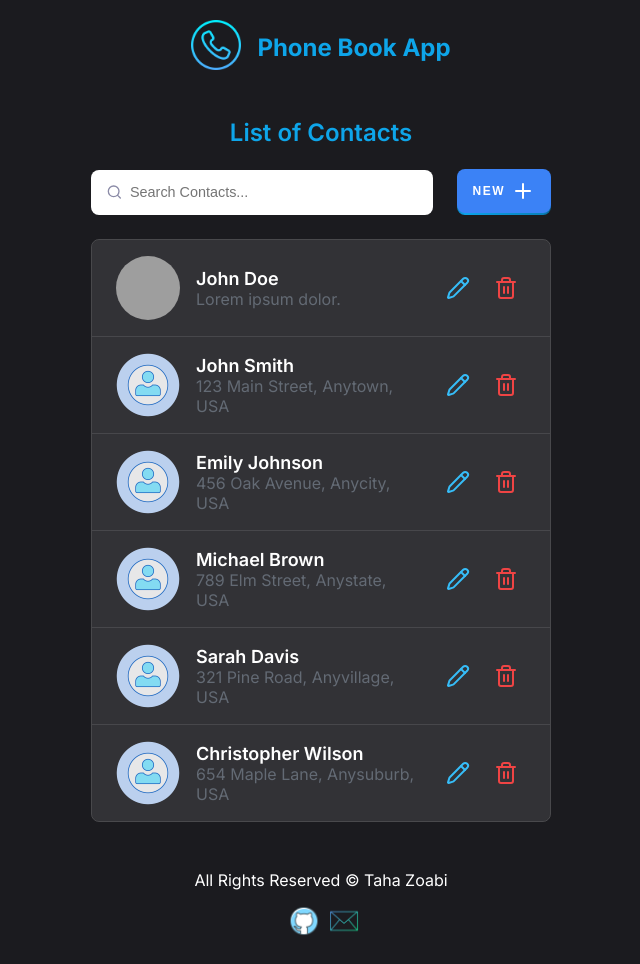
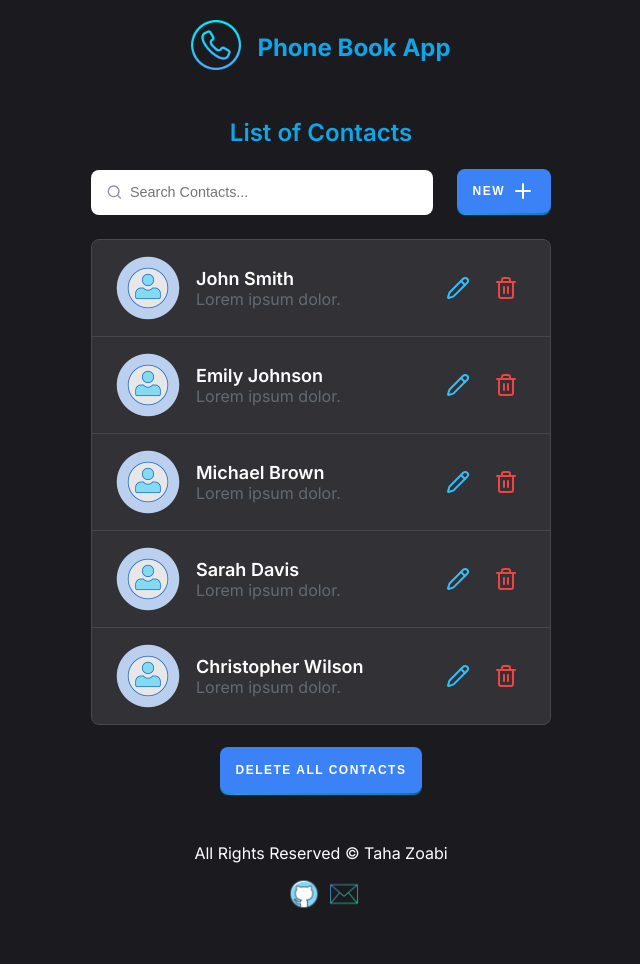
Before and after one commit to TahaZoabi/Phone-Book, a plain HTML site: page index.html in a window 1280 px wide. Shown: the whole page, without its empty margins (319-959 px from the left). After the commit the page ends 937 px from the top, so only its background shows below. Drawn offline with Linux system fonts and the light colour scheme; grey boxes are pictures that could not be loaded.

Commit message:
JS
some js functionality

```diff
--- a/CSS/modal.css
+++ b/CSS/modal.css
@@ -28,13 +28,13 @@ body {
   padding: 2rem;
 }
 
-.card {
+#form-container {
   width: clamp(320px, 40vw, 420px);
   border-width: 1px;
   border-color: rgba(219, 234, 254, 1);
   border-radius: 1rem;
   background-color: #2c2c2c;
-  padding: 5rem;
+  padding: 2rem;
 }
 
 .header {
--- a/CSS/style.css
+++ b/CSS/style.css
@@ -130,6 +130,10 @@ h3 {
   letter-spacing: 1.5px;
   font-size: 0.6rem;
   transform: translateY(-2px);
+}
+
+#delete-all .front {
+  padding: 1rem;
 }
 
 .front svg {
--- a/JS/script.js
+++ b/JS/script.js
@@ -1,6 +1,7 @@
 "use strict";
 
-// variables and buttons
+document.addEventListener("DOMContentLoaded", function () {
+  // Variables and buttons
   const showFormBtn = document.getElementById("showFormBtn");
   const hideFormBtn = document.querySelector(".cancelBtn");
   const contactForm = document.querySelector(".contact-modal");
@@ -10,55 +11,80 @@ const saveConfirmBtn = document.getElementById("saveBtn");
   const confirmForm = document.getElementById("confirm-popup");
   const cancelBtn = document.getElementById("confirm-cancelBtn");
   const confirmBtn = document.getElementById("confirm-confirmBtn");
+  const deleteAllBtn = document.getElementById("delete-all");
+
+  const nameInput = document.getElementById("name");
+  const phoneInput = document.getElementById("phone");
+  const addressInput = document.getElementById("address");
+  const emailInput = document.getElementById("email");
 
   const contactsList = document.querySelector(".phone-contact-list");
 
-const contact = {
-  Name: "",
-  PhoneNumber: "",
-  Address: "",
-  EmailAddress: "",
-};
-
-const contacts = [
+  // Initial contacts array
+  let contacts = [
     {
       Name: "John Smith",
-    PhoneNumber: "555 - 123 - 4567",
+      PhoneNumber: "555-123-4567",
       Address: "123 Main Street, Anytown, USA",
       Email: "john.smith@example.com",
     },
     {
       Name: "Emily Johnson",
-    PhoneNumber: "555 - 987 - 6543",
+      PhoneNumber: "555-987-6543",
       Address: "456 Oak Avenue, Anycity, USA",
       Email: "emily.johnson@example.com",
     },
     {
       Name: "Michael Brown",
-    PhoneNumber: "555 - 555 - 5555",
+      PhoneNumber: "555-555-5555",
       Address: "789 Elm Street, Anystate, USA",
-    Email: " michael.brown@example.com",
+      Email: "michael.brown@example.com",
     },
     {
       Name: "Sarah Davis",
-    PhoneNumber: "555 - 222 - 3333",
+      PhoneNumber: "555-222-3333",
       Address: "321 Pine Road, Anyvillage, USA",
       Email: "sarah.davis@example.com",
     },
     {
       Name: "Christopher Wilson",
-    PhoneNumber: "555 - 444 - 7777",
+      PhoneNumber: "555-444-7777",
       Address: "654 Maple Lane, Anysuburb, USA",
       Email: "christopher.wilson@example.com",
     },
   ];
 
-contacts.map((person, index) => {
-  // Create elements for userContact
+  // Function to add or update a contact
+  function addOrUpdateContact() {
+    const contact = {
+      Name: nameInput.value.trim(),
+      PhoneNumber: phoneInput.value.trim(),
+      Address: addressInput.value.trim(),
+      Email: emailInput.value.trim(),
+    };
+    contacts.push(contact);
+    refreshContactList(); // Update the UI
+  }
+
+  // Function to delete all contacts
+  function deleteAllContacts() {
+    contacts = [];
+    refreshContactList(); // Update the UI
+  }
+
+  // Event listener for delete all button
+  deleteAllBtn.addEventListener("click", function (event) {
+    event.preventDefault();
+    openConfirmModal();
+  });
+
+  // Refresh the contacts list UI
+  function refreshContactList() {
+    contactsList.innerHTML = ""; // Clear existing list
+    contacts.forEach((person) => {
       const userContact = document.createElement("div");
       userContact.classList.add("user-card");
 
-  // Create elements for userContact content
       const userPic = document.createElement("img");
       userPic.classList.add("user-pic");
       userPic.src = "./images/user.png"; // Placeholder image source
@@ -73,17 +99,14 @@ contacts.map((person, index) => {
 
       const userDescription = document.createElement("span");
       userDescription.classList.add("description");
-  userDescription.textContent = person.Address;
+      userDescription.textContent = "Lorem ipsum dolor.";
 
-  // Append content elements to userInfo
       userInfo.appendChild(userName);
       userInfo.appendChild(userDescription);
 
-  // Create elements for userContact actions
       const userActions = document.createElement("div");
       userActions.classList.add("status");
 
-  // Append edit button
       const editButton = document.createElement("div");
       editButton.classList.add("edit");
       editButton.innerHTML = `
@@ -95,7 +118,6 @@ contacts.map((person, index) => {
         openModal();
       });
 
-  // Append delete button
       const deleteButton = document.createElement("div");
       deleteButton.classList.add("delete");
       deleteButton.innerHTML = `
@@ -110,65 +132,56 @@ contacts.map((person, index) => {
         openConfirmModal();
       });
 
-  // Append action buttons to userActions
       userActions.appendChild(editButton);
       userActions.appendChild(deleteButton);
 
-  // Append content and actions to userContact
       userContact.appendChild(userPic);
       userContact.appendChild(userInfo);
       userContact.appendChild(userActions);
 
-  // Append userContact to contactsList
       contactsList.appendChild(userContact);
     });
-// function to open and close the contact modal
-const openModal = () => {
+  }
+
+  // Function to open and close the contact modal
+  function openModal() {
     contactForm.style.display = "flex";
-};
+  }
 
-const closeModal = () => {
+  function closeModal() {
     contactForm.style.display = "none";
-};
+  }
 
-// function to open and close the confirmation modal
-const openConfirmModal = () => {
+  // Function to open and close the confirmation modal
+  function openConfirmModal() {
     confirmForm.style.display = "flex";
-};
+  }
 
-const closeConfirmModal = () => {
+  function closeConfirmModal() {
     confirmForm.style.display = "none";
-};
+  }
 
-// function to do shit
-const actions = () => {
-  // do shit later
-  console.log("actions were made");
-};
+  // Function to handle actions
+  function actions() {
+    console.log("Action performed");
+    closeModal();
+    closeConfirmModal();
+  }
 
-// function to do shit
-saveConfirmBtn.addEventListener("click", function () {
+  // Event listeners
+  saveConfirmBtn.addEventListener("click", actions);
+  cancelBtn.addEventListener("click", closeConfirmModal);
+  confirmBtn.addEventListener("click", function (event) {
+    event.preventDefault();
     actions();
-  closeModal();
   });
 
-// function top open the modal on edit btn
-editBtn.addEventListener("click", openModal);
-// function to open confirmation modal on delete btn
-deleteBtn.addEventListener("click", openConfirmModal);
-// function to close confirmation modal on cancel btn
-cancelBtn.addEventListener("click", closeConfirmModal);
-
-confirmBtn.addEventListener("click", function () {
-  actions();
+  showFormBtn.addEventListener("click", openModal);
+  hideFormBtn.addEventListener("click", function (event) {
+    closeModal();
     closeConfirmModal();
   });
 
-// function to open contact modal on add new contact btn
-showFormBtn.addEventListener("click", (e) => {
-  openModal();
+  // Initial load of contacts
+  refreshContactList();
 });
-hideFormBtn.addEventListener("click", (e) => {
-  closeModal();
-  closeConfirmModal();
-});
--- a/index.html
+++ b/index.html
@@ -90,70 +90,15 @@
           </button>
         </div>
 
-        <div class="phone-contact-list">
-          <div class="user-card">
-            <img
-              class="user-pic"
-              src="https://images.unsplash.com/photo-1651010966858-8c2c7633f003?q=80&w=1974&auto=format&fit=crop&ixlib=rb-4.0.3&ixid=M3wxMjA3fDB8MHxwaG90by1wYWdlfHx8fGVufDB8fHx8fA%3D%3D"
-              alt="avatar"
-            />
-            <div class="info">
-              <span class="name">John Doe</span>
-              <span class="description">Lorem ipsum dolor.</span>
-            </div>
-            <div class="status">
-              <div class="edit" role="button" aria-label="Edit contact">
-                <svg
-                  id="editBtn"
-                  xmlns="http://www.w3.org/2000/svg"
-                  width="24"
-                  height="24"
-                  viewBox="0 0 24 24"
-                  fill="none"
-                  stroke="currentColor"
-                  stroke-width="2"
-                  stroke-linecap="round"
-                  stroke-linejoin="round"
-                  class="lucide lucide-pencil"
-                  role="img"
-                  aria-label="Edit"
-                >
-                  <path
-                    d="M21.174 6.812a1 1 0 0 0-3.986-3.987L3.842 16.174a2 2 0 0 0-.5.83l-1.321 4.352a.5.5 0 0 0 .623.622l4.353-1.32a2 2 0 0 0 .83-.497z"
-                  />
-                  <path d="m15 5 4 4" />
-                </svg>
-              </div>
-              <div class="delete" role="button" aria-label="Delete contact">
-                <svg
-                  id="deleteBtn"
-                  xmlns="http://www.w3.org/2000/svg"
-                  width="24"
-                  height="24"
-                  viewBox="0 0 24 24"
-                  fill="none"
-                  stroke="currentColor"
-                  stroke-width="2"
-                  stroke-linecap="round"
-                  stroke-linejoin="round"
-                  class="lucide lucide-trash-2"
-                  role="img"
-                  aria-label="Delete"
-                >
-                  <path d="M3 6h18" />
-                  <path d="M19 6v14c0 1-1 2-2 2H7c-1 0-2-1-2-2V6" />
-                  <path d="M8 6V4c0-1 1-2 2-2h4c1 0 2 1 2 2v2" />
-                  <line x1="10" x2="10" y1="11" y2="17" />
-                  <line x1="14" x2="14" y1="11" y2="17" />
-                </svg>
-              </div>
-            </div>
-          </div>
-        </div>
+        <div class="phone-contact-list"></div>
+        <button id="delete-all" class="pushable" type="button">
+          <span class="edge"></span>
+          <span class="front delete-btn"> Delete ALl Contacts </span>
+        </button>
 
         <!-- Modal Form-->
         <section class="contact-modal">
-          <div id="form-container" class="card">
+          <div id="form-container">
             <div class="header">
               <p class="alert">New Contact</p>
             </div>
@@ -166,7 +111,7 @@
                   id="name"
                   name="name"
                   class="new-contact-input"
-                  placeholder="Taha Zoabi"
+                  placeholder="John Doe"
                 />
               </div>
               <div class="form-property">
@@ -177,7 +122,7 @@
                   id="phone"
                   name="phone"
                   class="new-contact-input"
-                  placeholder="050-111-1111"
+                  placeholder="555-555-1234"
                 />
               </div>
               <div class="form-property">
@@ -188,16 +133,17 @@
                   id="email"
                   name="email"
                   class="new-contact-input"
-                  placeholder="Email@gmail.com"
+                  placeholder="john.doe@example.com"
                 />
               </div>
               <div class="form-property">
                 <label class="label-type">Address</label>
                 <div class="error"></div>
-                <input
+                <label for="address"></label
+                ><input
                   type="text"
                   class="new-contact-input"
-                  placeholder="Haifa, Nesher"
+                  placeholder="215 Peachtree Lane, Ohio, USA"
                   id="address"
                 />
               </div>
```
Lines whose indentation alone changed are shown as unchanged.
